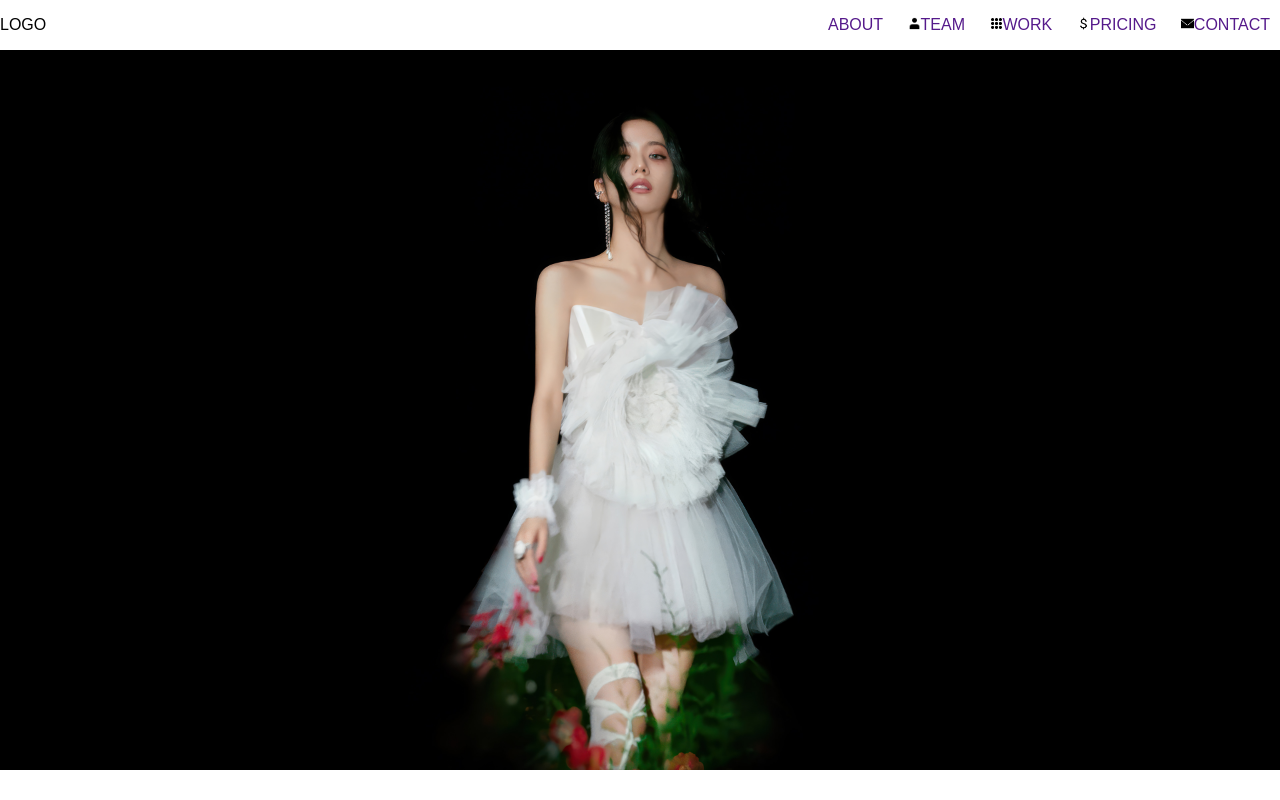
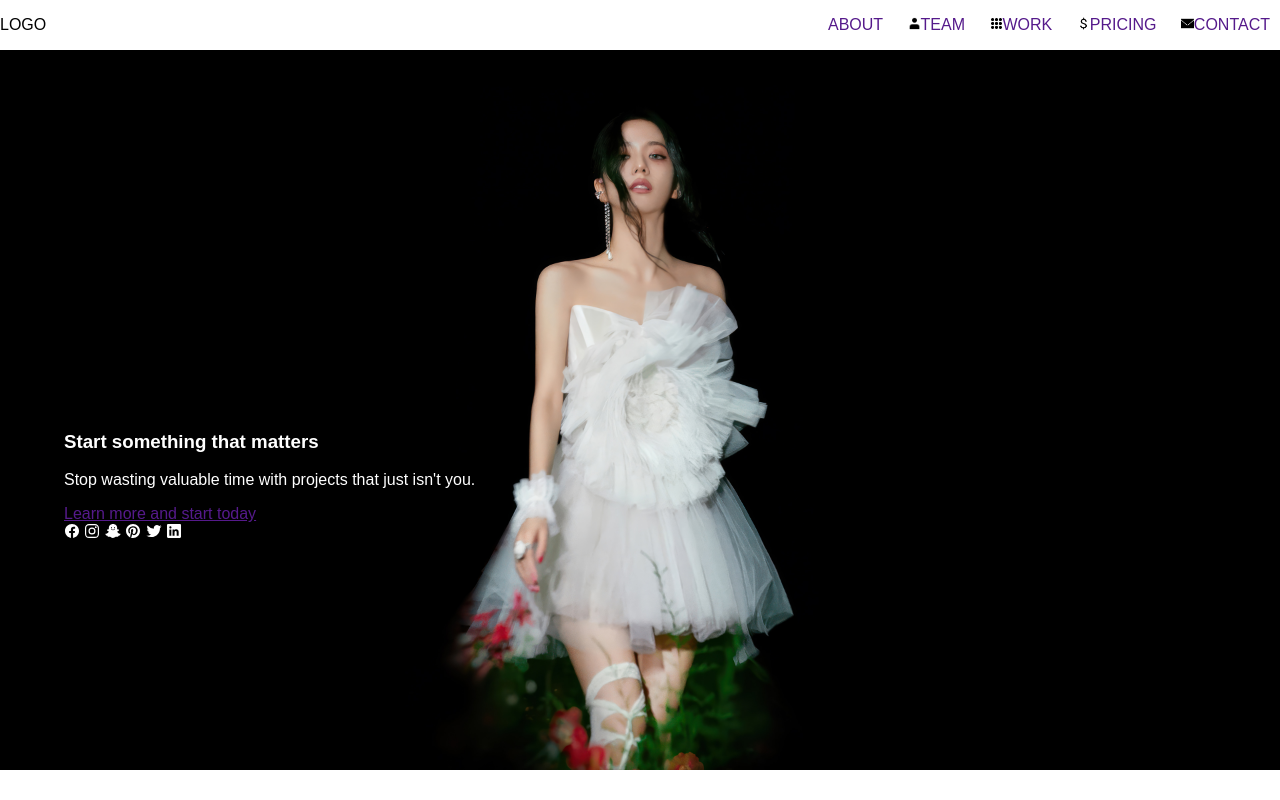
Before and after one commit to serialgaslighter/kevin_test2, a plain HTML site: page index.html in a window 1280 px wide. Drawn offline with nearby package versions, Linux system fonts and the light colour scheme.

Commit message:
added starttext

```diff
--- a/index.html
+++ b/index.html
@@ -20,9 +20,27 @@
     </nav>
   </header>
 
-  <section>
+  <section id="sec1">
     <img src="bilder/jisoo-flower-me.jpg" alt="" id="startpic">
+    <article id="art1">
+      <h1>Start something that matters</h1>
+      <p>Stop wasting valuable time with projects that just isn't you.</p>
+      <a href="">Learn more and start today</a>
+      <div>
+        <ion-icon name="logo-facebook"></ion-icon>
+        <ion-icon name="logo-instagram"></ion-icon>
+        <ion-icon name="logo-snapchat"></ion-icon>
+        <ion-icon name="logo-pinterest"></ion-icon>
+        <ion-icon name="logo-twitter"></ion-icon>
+        <ion-icon name="logo-linkedin"></ion-icon>
+      </div>
+    </article>
+
   </section>
 
+
+
+  <script type="module" src="https://unpkg.com/ionicons@7.1.0/dist/ionicons/ionicons.esm.js"></script>
+  <script nomodule src="https://unpkg.com/ionicons@7.1.0/dist/ionicons/ionicons.js"></script>
 </body>
 </html>
--- a/style.css
+++ b/style.css
@@ -16,5 +16,13 @@ body {
 }
 #startpic {
   width: 100%;
-
 }
+#sec1 {
+  position: relative;
+}
+#art1 {
+  position: absolute;
+  top: 50%;
+  left: 5%;
+  color: white;
+}
```
